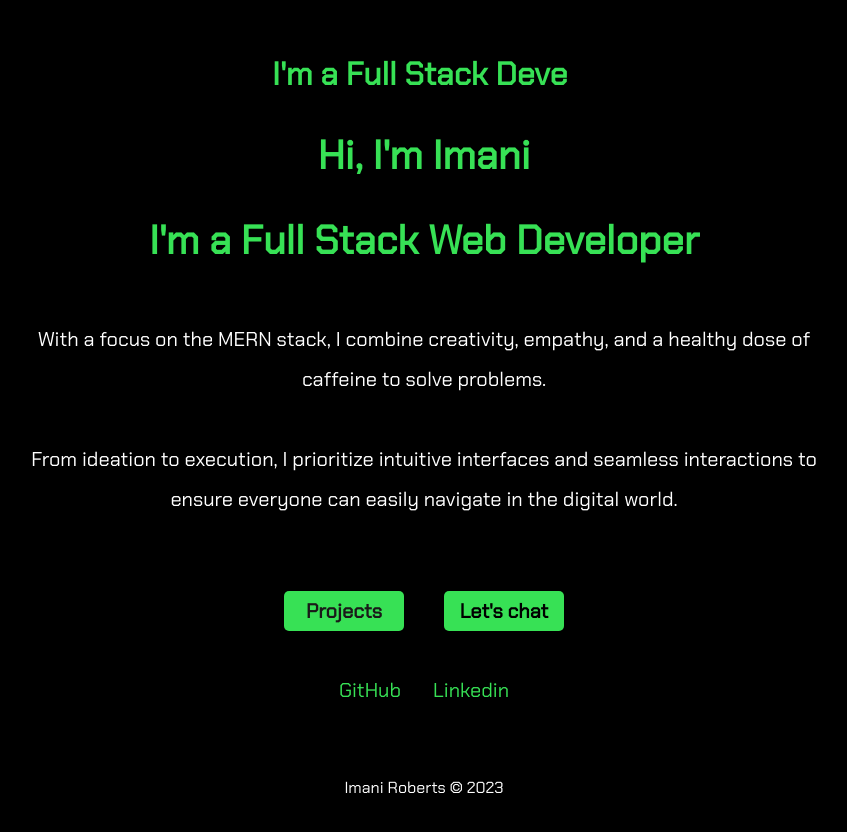
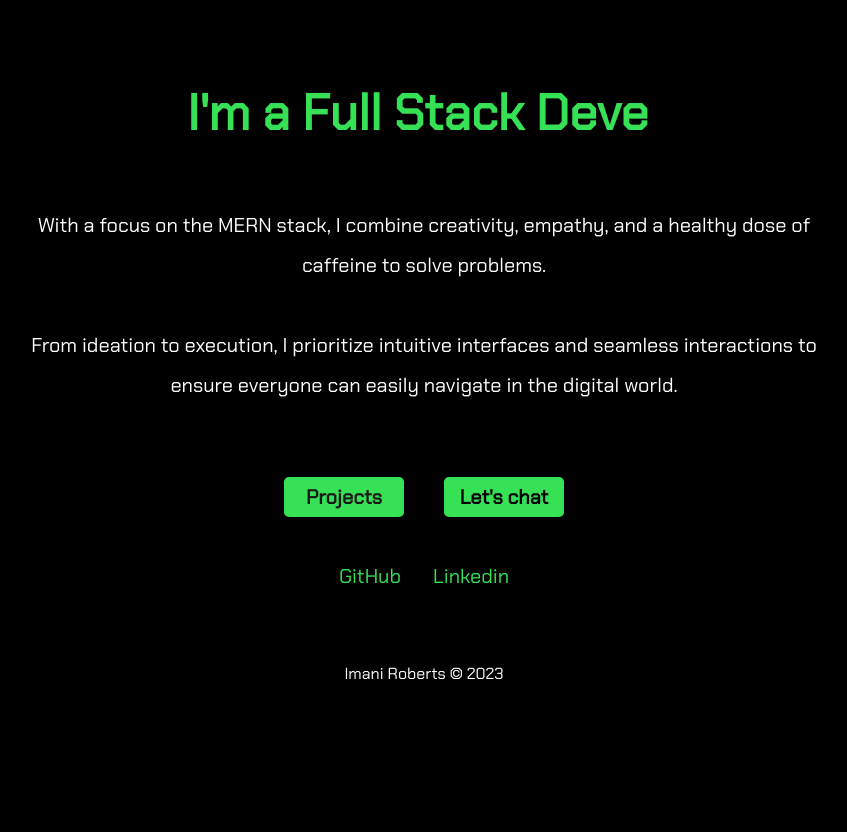
Before and after one commit to imanidev/portfolio-site, a React (Vite) app: page / in a window 1280 px wide. Shown: the top 832 px of the page, without its empty margins (216-1063 px from the left). After the commit the page ends 808 px from the top, so only its background shows below. Built offline with nearby package versions, Linux system fonts and the light colour scheme.

Commit message:
updated css

```diff
--- a/src/App.css
+++ b/src/App.css
@@ -1,6 +1,6 @@
 #root {
-  max-width: 1280px;
-  margin: 0 auto;
+max-width: 1280px;
+display: flex;
   padding: 2rem;
   text-align: center;
   font-family: 'chakra petch';
@@ -11,8 +11,6 @@ body {
   height: 100%;
   background-color: black;
 }
-
-
 
 h2 {
   font-size: 40px;
@@ -91,7 +89,11 @@ h1,
 h2 {
   color: rgb(55, 225, 85);
 }
-typing-effect-home{
+
+.typing-effect-home{
+  display: flex;
+  justify-content: center;
+  margin-top: 20px;
   margin:40px;
   font-size: 50px;
 }
@@ -112,7 +114,7 @@ nav ul {
   justify-content: flex-end;
   align-items: center;
   margin-right: 50px;
-  transition: background-color 0.5s ease-in-out;
+  margin-top: 20px;
 }
 
 
@@ -132,7 +134,6 @@ nav li a {
 }
 
 nav li a:hover {
-
     font-style: oblique;
 }
 
@@ -249,18 +250,18 @@ footer {
 
 /* Media queries */
 
-#root{
+/* #root{
   padding: 1.5rem;
-}
+} */
 
 @media (max-width: 768px) {
   #root {
-    padding: 10rem;
+    display: flex;
   }
 
-  .greeting-container {
-    display: none;
-  }
+.typing-effect-home{
+  display: none;
+}
 
 nav ul {
   display: none;
@@ -283,14 +284,7 @@ nav ul {
 }
 
 @media (max-width: 600px) {
-      .typewriter-h1 {
-    font-size: 30px;
-  }
 
-  .greeting-container {
-    display: none;
-
-  }
   .chat-btn,
   .project-btn {
     margin: 10px 10px auto;
@@ -342,8 +336,6 @@ nav ul {
     display: none;
   }
 
-
-
   .greeting-container {
     display: inline-block;
   }
@@ -362,16 +354,6 @@ nav ul {
 nav ul.scrolled {
 display: none;
 }
-  nav li a {
-    color: rgb(55, 225, 85);
-    text-decoration: none;
-    font-size: 20px;
-    display: flex;
-  }
-
-  nav li a:hover {
-    font-style: oblique;
-  }
 
   .socials {
     display: none;
@@ -412,18 +394,7 @@ nav ul {
   display: none;
 }
 
-
-
-@media screen and (max-width: 1024px){
-
-  .typing-effect-home {
-display: none;
-  }
-  }
-
-nav ul.scrolled {
-    display: none;
-    display: flex;
-    justify-content: center;
-    margin-right: 0px;
-  }
+@media screen and (min-width: 1280px) {
+.greeting-container{
+  display: none;
+}}
```
